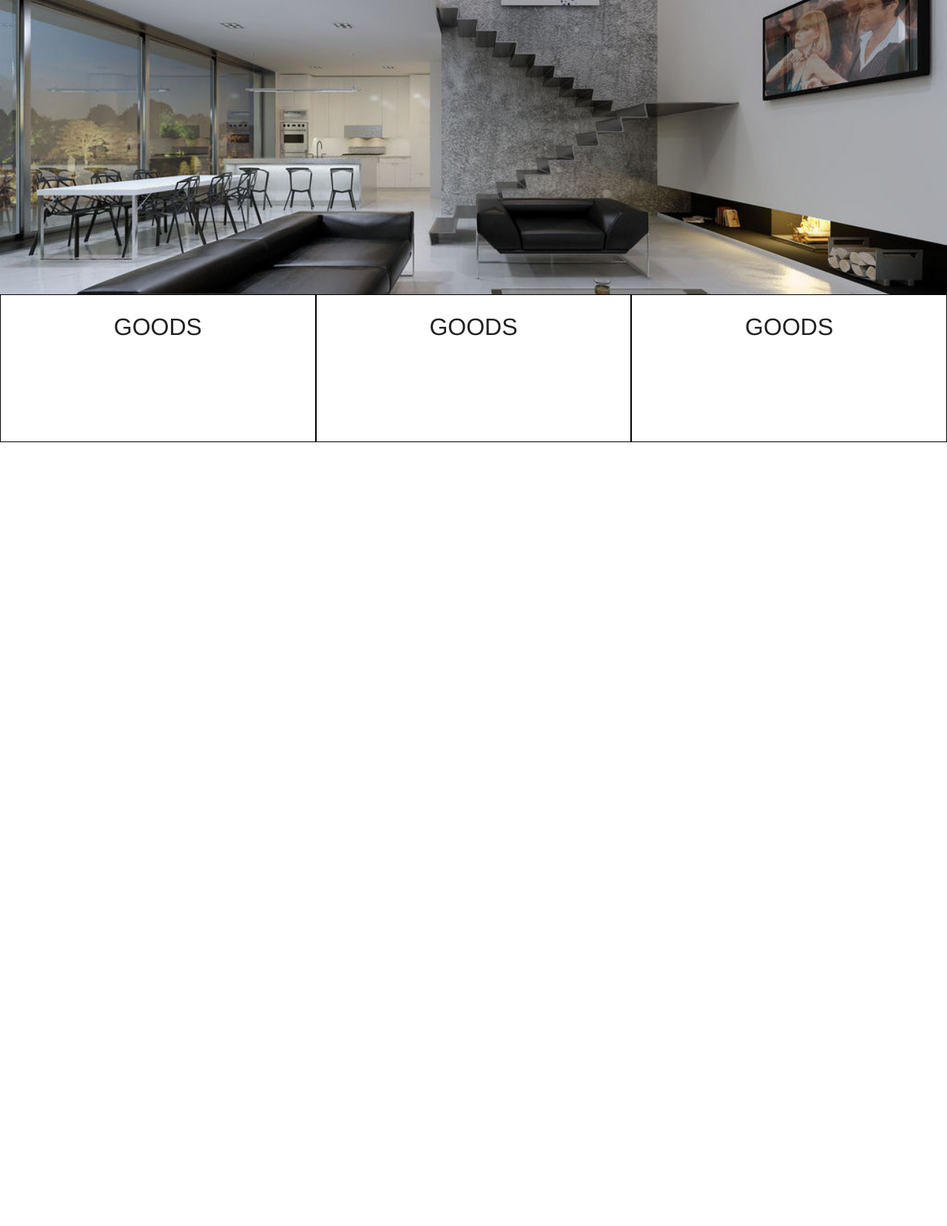
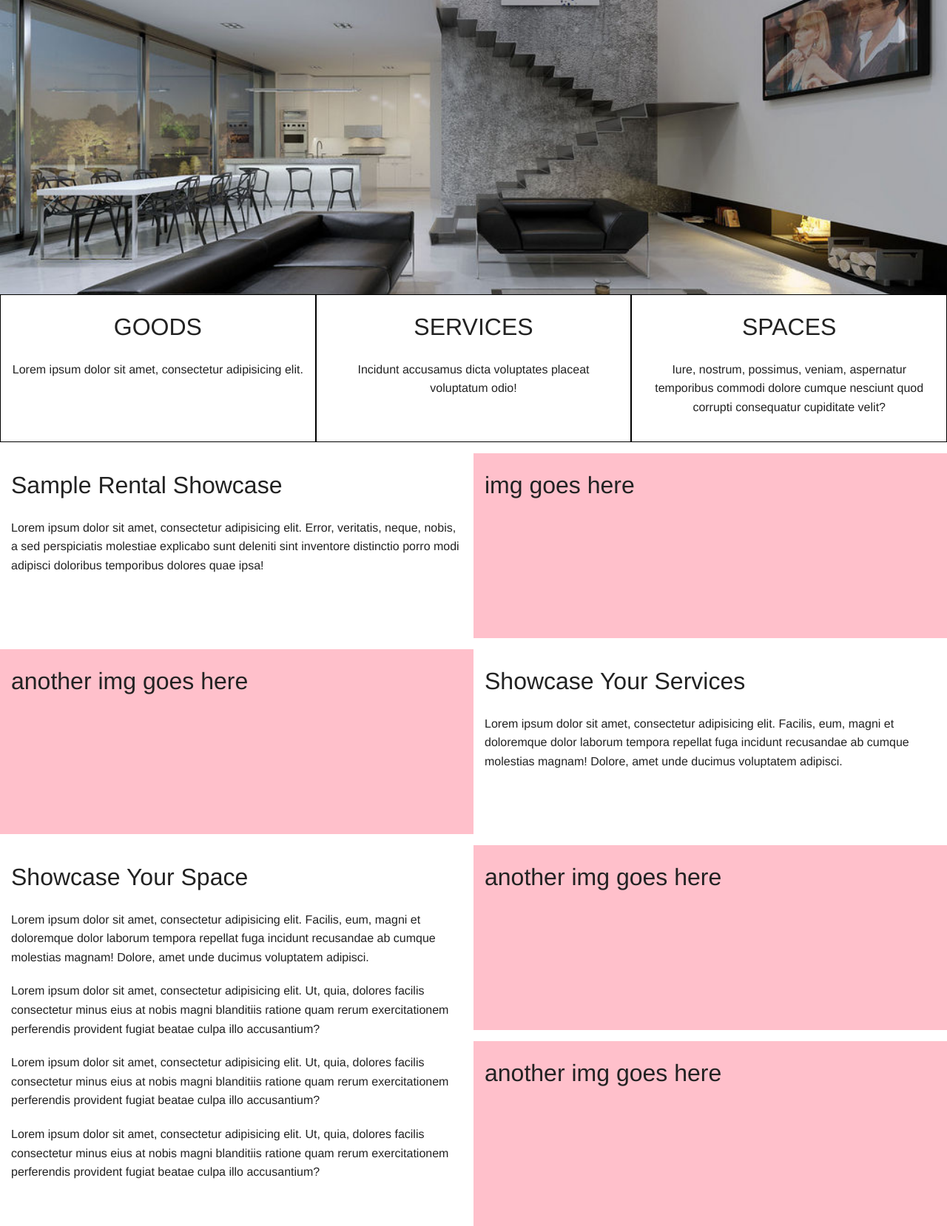
Before and after one commit to Orkish/rentah, a Rails app: page / in a window 1280 px wide. Shown: the part 76-1734 px from the top of the page at 74% size. Before the commit the page ends 674 px from the top, so only its background shows below. Run offline with Rails 7, Linux system fonts and the light colour scheme; style sheets or scripts are compiled from the project's sources; some libraries are stand-ins or nearby versions.

Commit message:
updated content section

```diff
--- a/app/assets/stylesheets/style.css
+++ b/app/assets/stylesheets/style.css
@@ -1,5 +1,6 @@
 body {
-  height: 1200px;
+  height: 1500px;
+  position: relative;
 }
 
 .banner {
@@ -27,3 +28,23 @@ body {
   text-align: center;
   height: 200px;
 }
+
+.img {
+  background-color: pink;
+  height: 250px;
+}
+
+.desc {
+  margin-top: 15px;
+}
+
+#spacing {
+  margin-top: 15px;
+}
+
+/*.bot-nav {
+  position: fixed;
+  bottom: 0;
+  height: 150px;
+  width: 100%;
+}*/
--- a/app/views/main/index.html.erb
+++ b/app/views/main/index.html.erb
@@ -5,7 +5,29 @@
   <div class="offer"><h1>SPACES</h1></div>
  -->
  <div class="row">
-  <div class="small-2 large-4 columns offer"><h1>GOODS</h1></div>
-  <div class="small-2 large-4 columns offer"><h1>GOODS</h1></div>
-  <div class="small-2 large-4 columns offer"><h1>GOODS</h1></div>
+  <div class="small-2 large-4 columns offer"><h1>GOODS</h1><p>Lorem ipsum dolor sit amet, consectetur adipisicing elit.</p></div>
+  <div class="small-2 large-4 columns offer"><h1>SERVICES</h1><p>Incidunt accusamus dicta voluptates placeat voluptatum odio!</p></div>
+  <div class="small-2 large-4 columns offer"><h1>SPACES</h1><p>Iure, nostrum, possimus, veniam, aspernatur temporibus commodi dolore cumque nesciunt quod corrupti consequatur cupiditate velit?</p></div>
 </div>
+
+<div class="row desc">
+  <div class="large-6 columns">
+    <h1>Sample Rental Showcase</h1>
+    <p>Lorem ipsum dolor sit amet, consectetur adipisicing elit. Error, veritatis, neque, nobis, a sed perspiciatis molestiae explicabo sunt deleniti sint inventore distinctio porro modi adipisci doloribus temporibus dolores quae ipsa!</p>
+  </div>
+  <div class="large-6 columns img"><h1>img goes here</h1></div>
+</div>
+
+<div class="row desc">
+  <div class="large-6 columns img"><h1>another img goes here</h1></div>
+  <div class="large-6 columns"><h1>Showcase Your Services</h1><p>Lorem ipsum dolor sit amet, consectetur adipisicing elit. Facilis, eum, magni et doloremque dolor laborum tempora repellat fuga incidunt recusandae ab cumque molestias magnam! Dolore, amet unde ducimus voluptatem adipisci.</p></div>
+</div>
+
+<div class="row desc">
+  <div class="large-6 columns"><h1>Showcase Your Space</h1><p>Lorem ipsum dolor sit amet, consectetur adipisicing elit. Facilis, eum, magni et doloremque dolor laborum tempora repellat fuga incidunt recusandae ab cumque molestias magnam! Dolore, amet unde ducimus voluptatem adipisci.</p>
+  <p>Lorem ipsum dolor sit amet, consectetur adipisicing elit. Ut, quia, dolores facilis consectetur minus eius at nobis magni blanditiis ratione quam rerum exercitationem perferendis provident fugiat beatae culpa illo accusantium?</p>
+  <p>Lorem ipsum dolor sit amet, consectetur adipisicing elit. Ut, quia, dolores facilis consectetur minus eius at nobis magni blanditiis ratione quam rerum exercitationem perferendis provident fugiat beatae culpa illo accusantium?</p>
+  <p>Lorem ipsum dolor sit amet, consectetur adipisicing elit. Ut, quia, dolores facilis consectetur minus eius at nobis magni blanditiis ratione quam rerum exercitationem perferendis provident fugiat beatae culpa illo accusantium?</p></div>
+  <div class="large-6 columns img"><h1>another img goes here</h1></div>
+  <div class="large-6 columns img" id="spacing"><h1>another img goes here</h1></div>
+</div>
```
Also changed, not shown: app/views/layouts/application.html.erb (line endings or trailing spaces).
